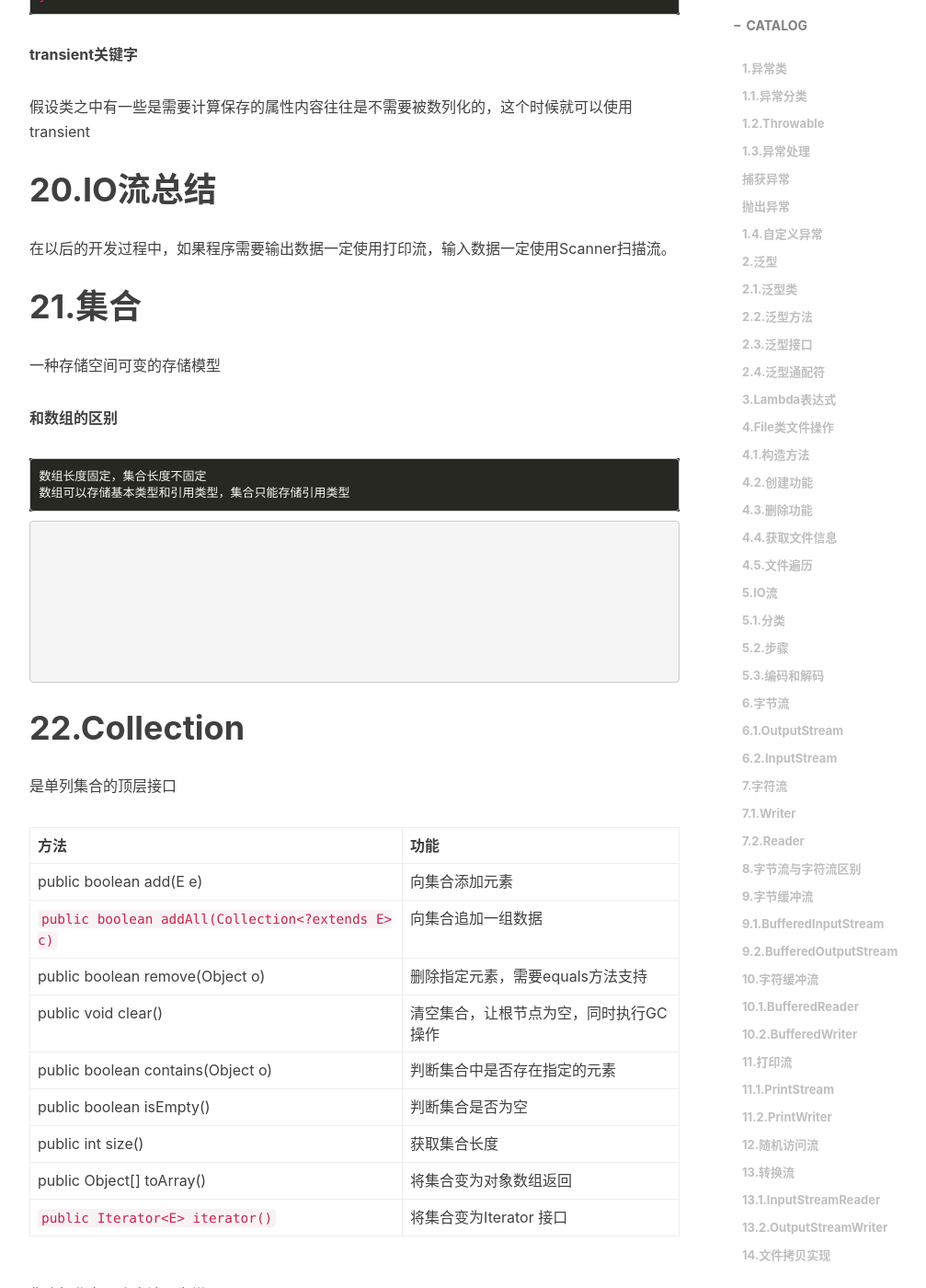
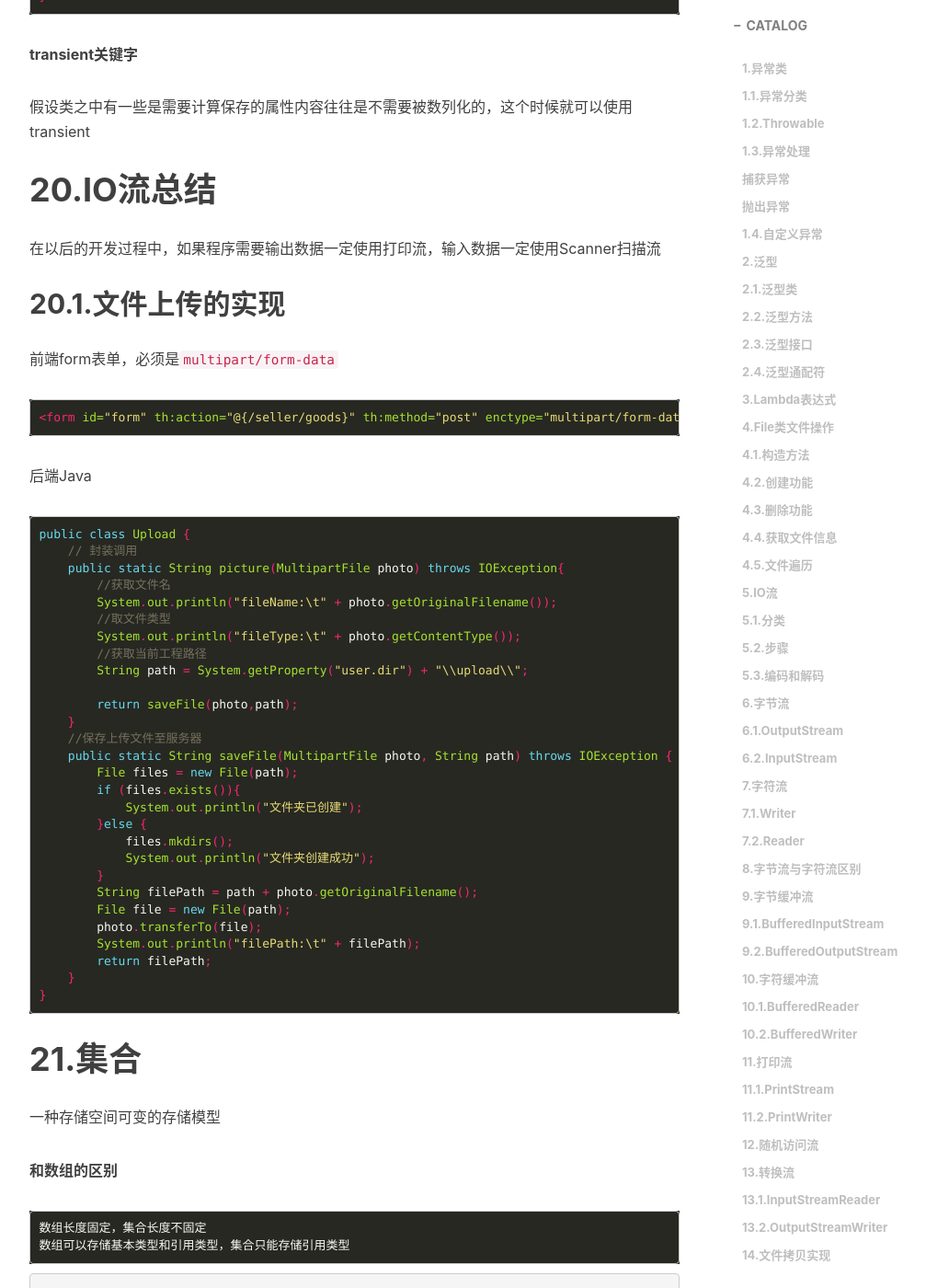
Before and after one commit to Wh0ami-hy/Wh0ami-hy.github.io, a Jekyll site: the page built from _posts/2023-02-12-Java中级.md, in a window 1280 px wide and 1400 px high, scrolled down 26562 px. Shown: the whole window at 92% size, without its empty margins (233-1240 px from the left). Built offline with Jekyll 4.4.1, drawn with Linux system fonts in a browser that asks for light colours; nearby versions of some CDN libraries; comment, search, counter and statistics services are not loaded; some of the changed text lies outside the part shown.

````diff
--- a/_posts/2023-02-12-Java中级.md
+++ b/_posts/2023-02-12-Java中级.md
@@ -1088,7 +1088,48 @@ public static Object loadObject() throws Exception{
 
 # 20.IO流总结
 
-在以后的开发过程中，如果程序需要输出数据一定使用打印流，输入数据一定使用Scanner扫描流。
+在以后的开发过程中，如果程序需要输出数据一定使用打印流，输入数据一定使用Scanner扫描流
+
+## 20.1.文件上传的实现
+
+前端form表单，必须是`multipart/form-data`
+
+```html
+<form id="form" th:action="@{/seller/goods}" th:method="post" enctype="multipart/form-data">
+```
+
+后端Java
+
+```java
+public class Upload {
+    // 封装调用
+    public static String picture(MultipartFile photo) throws IOException{
+        //获取文件名
+        System.out.println("fileName:\t" + photo.getOriginalFilename());
+        //取文件类型
+        System.out.println("fileType:\t" + photo.getContentType());
+        //获取当前工程路径
+        String path = System.getProperty("user.dir") + "\\upload\\";
+
+        return saveFile(photo,path);
+    }
+    //保存上传文件至服务器
+    public static String saveFile(MultipartFile photo, String path) throws IOException {
+        File files = new File(path);
+        if (files.exists()){
+            System.out.println("文件夹已创建");
+        }else {
+            files.mkdirs();
+            System.out.println("文件夹创建成功");
+        }
+        String filePath = path + photo.getOriginalFilename();
+        File file = new File(path);
+        photo.transferTo(file);
+        System.out.println("filePath:\t" + filePath);
+        return filePath;
+    }
+}
+```
 
 # 21.集合
 
@@ -1272,6 +1313,10 @@ class work{
 
 底层数据结构是哈希表
 
+**HashSet适用于存储无序的唯一元素，常用于去重和集合运算**
+
+HashSet是非线程安全的
+
 ```java
 Set<String> hs = new HashSet<String>();
 ```
@@ -1504,6 +1549,8 @@ public interface Map<K,V>  // K为键的类型，V为值的类型
 
 无序存储
 
+**HashMap适用于存储键值对，常用于缓存、索引和快速查找**
+
 ```java
 Map<String,String> map = new HashMap<String,String>();
 ```
@@ -1530,6 +1577,24 @@ System.out.println(map.put("ggg",4));// 键重复，返回旧的数据 3
 
 从JDK 1.8开始，HashMap的实现出现了改变，HashMap内部类提供有一个重要的常量`static final int TREEIFY_THRESHOLD = 8`，当链表长度小于阈值（默认为 8）时，则使用链表形式存储，若超过，则将链表转为红黑树以实现树的平衡，保证数据的查询性能
 
+## 33.4.HashSet和HashMap区别
+
+都是基于哈希表实现的
+
+存储方式不同：HashSet存储无序的唯一元素，HashMap存储键值对
+
+元素查找方式不同：HashSet通过哈希值快速定位元素，HashMap先根据键的哈希值找到对应的桶（Bucket），然后再在桶中查找元素
+
+应用场景不同：HashSet常用于去重和集合运算。HashMap常用于缓存、索引和快速查找
+
+**什么是Bucket**
+
+在哈希表中，Bucket（桶）是用来存储元素的容器，通常是一个数组或链表。每个Bucket都有一个唯一的索引或标识符，用于快速定位元素。具体地说，Bucket的作用是将元素根据它们的哈希值分组并存储在不同的位置上，以便在查找元素时能够更快地定位它们。
+
+在Java中，HashMap和HashSet都是基于哈希表实现的集合类，它们内部都使用了Bucket来存储元素。对于HashMap，每个Bucket存储一个键值对，而对于HashSet，每个Bucket存储一个元素。当需要查找元素时，先根据元素的哈希值找到对应的Bucket，然后在Bucket中查找元素。
+
+Bucket的数量通常与哈希表的容量相等，因此在创建哈希表时需要指定初始容量。如果Bucket的数量过少，可能会导致哈希冲突，影响查找效率；如果Bucket的数量过多，可能会浪费内存空间。因此，在使用哈希表时，需要根据实际需求选择合适的容量和负载因子（load factor）。
+
 # 34.LinkedHashMap
 
 链表的实现形式
@@ -1556,7 +1621,7 @@ Hashtable中的方法都属于同步方法（线程安全），Hashtable中不
 
 # 38.HashMap 多线程操作导致死循环问题
 
-不建议在多线程下使用 HashMap,因为多线程下使用 HashMap 还是会存在其他问题比如数据丢失。并发环境下推荐使用 ConcurrentHashMap
+不建议在多线程下使用 HashMap，因为多线程下使用 HashMap 还是会存在其他问题比如数据丢失。并发环境下推荐使用 ConcurrentHashMap
 
 **ConcurrentHashMap**
 
````
Also changed, not shown: _posts/2021-12-31-MySQL应用.md (+2 -2 lines), _posts/2023-02-13-Java多线程.md (+6 -2 lines), _posts/2023-03-27-Redis.md (+1 -1 lines).
